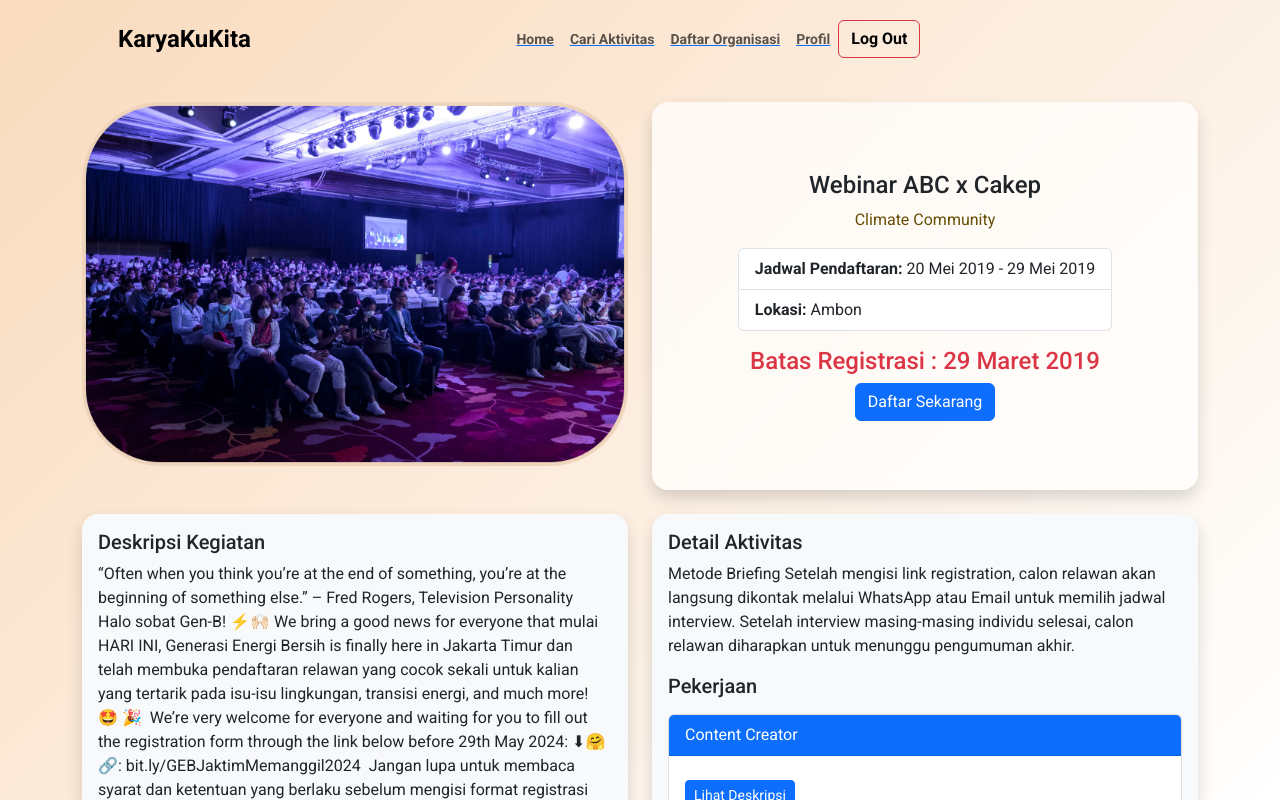
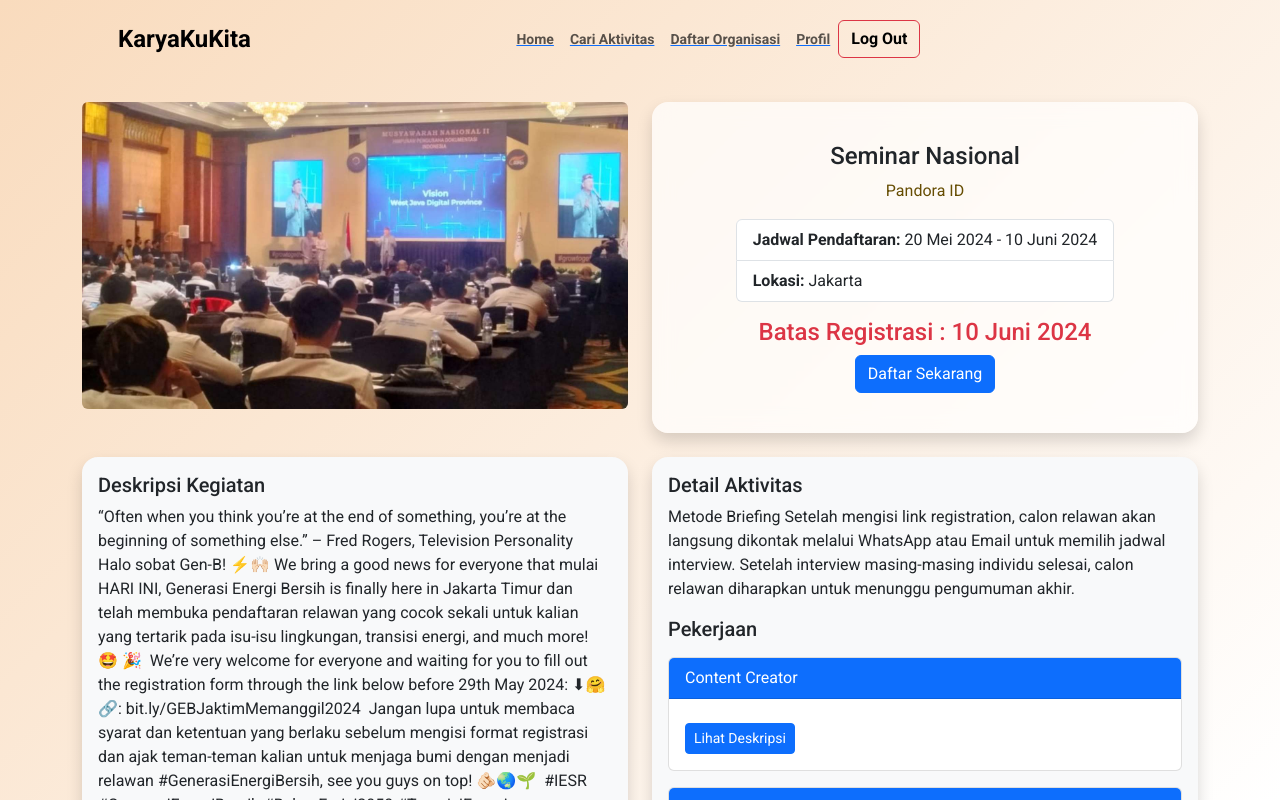
Before and after one commit to Project-Capstone-Dicoding-2024/KaryaKuKita2, a Vue app: page /detail in a window 1280 px wide. Shown: the top 800 px of the page. Built offline with nearby package versions, Linux system fonts and the light colour scheme.

Commit message:
updt img

```diff
--- a/src/components/Detail/Detail.vue
+++ b/src/components/Detail/Detail.vue
@@ -3,19 +3,19 @@
       <div class="row">
         <!-- Gambar di sebelah kiri -->
         <div class="col-md-6 mb-4">
-          <img src="/images/even.png" class="img-fluid rounded" alt="Gambar Event">
+          <img src="/images/semnas.jpeg" class="img-fluid rounded" alt="Gambar Event">
         </div>
         <!-- Card informasi di sebelah kanan -->
         <div class="col-md-6">
           <div class="card shadow border-0 rounded-4 h-100">
             <div class="card-body d-flex flex-column justify-content-center align-items-center">
-              <h4 class="card-title text-center">Webinar ABC x Cakep</h4>
-              <p class="card-text text-center text-warning-emphasis">Climate Community</p>
+              <h4 class="card-title text-center">Seminar Nasional</h4>
+              <p class="card-text text-center text-warning-emphasis">Pandora ID</p>
               <ul class="list-group mb-3">
-                <li class="list-group-item"><strong>Jadwal Pendaftaran:</strong> 20 Mei 2019 - 29 Mei 2019</li>
-                <li class="list-group-item"><strong>Lokasi:</strong> Ambon</li>
+                <li class="list-group-item"><strong>Jadwal Pendaftaran:</strong> 20 Mei 2024 - 10 Juni 2024</li>
+                <li class="list-group-item"><strong>Lokasi:</strong> Jakarta</li>
               </ul>
-              <h4 class="card-title text-center text-danger">Batas Registrasi : 29 Maret 2019</h4>
+              <h4 class="card-title text-center text-danger">Batas Registrasi : 10 Juni 2024</h4>
               <button @click="showModal = true" class="btn btn-primary">Daftar Sekarang</button>
             </div>
           </div>
```
